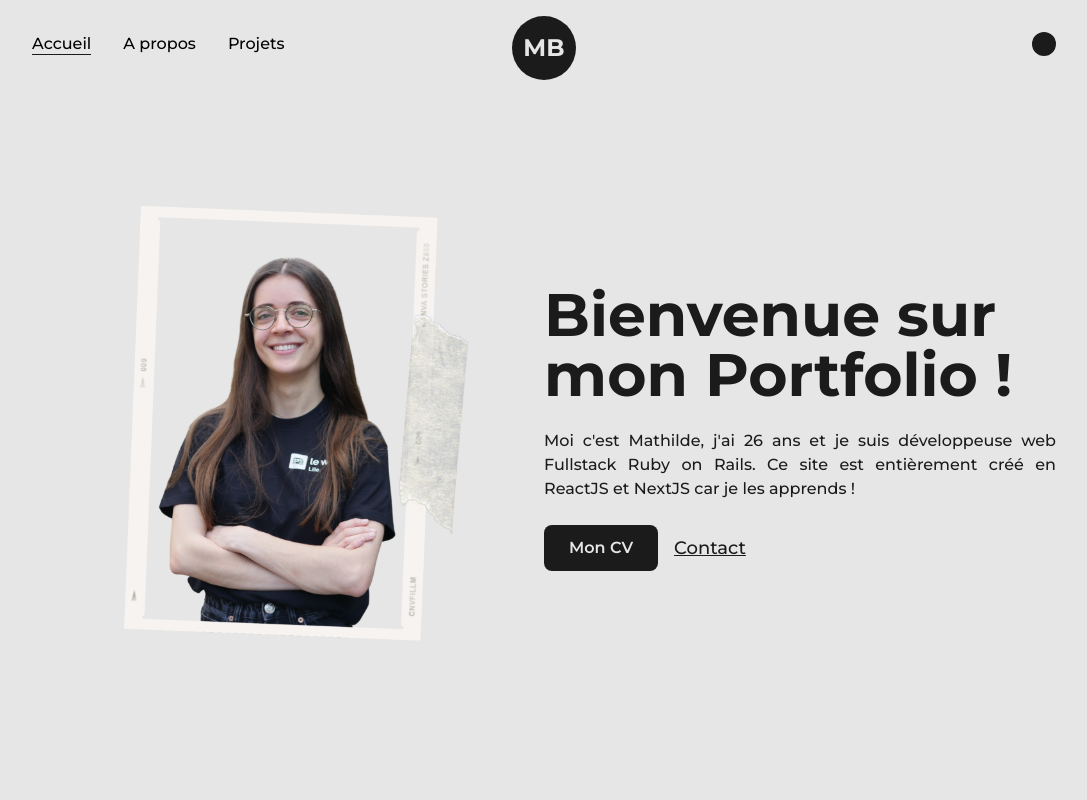
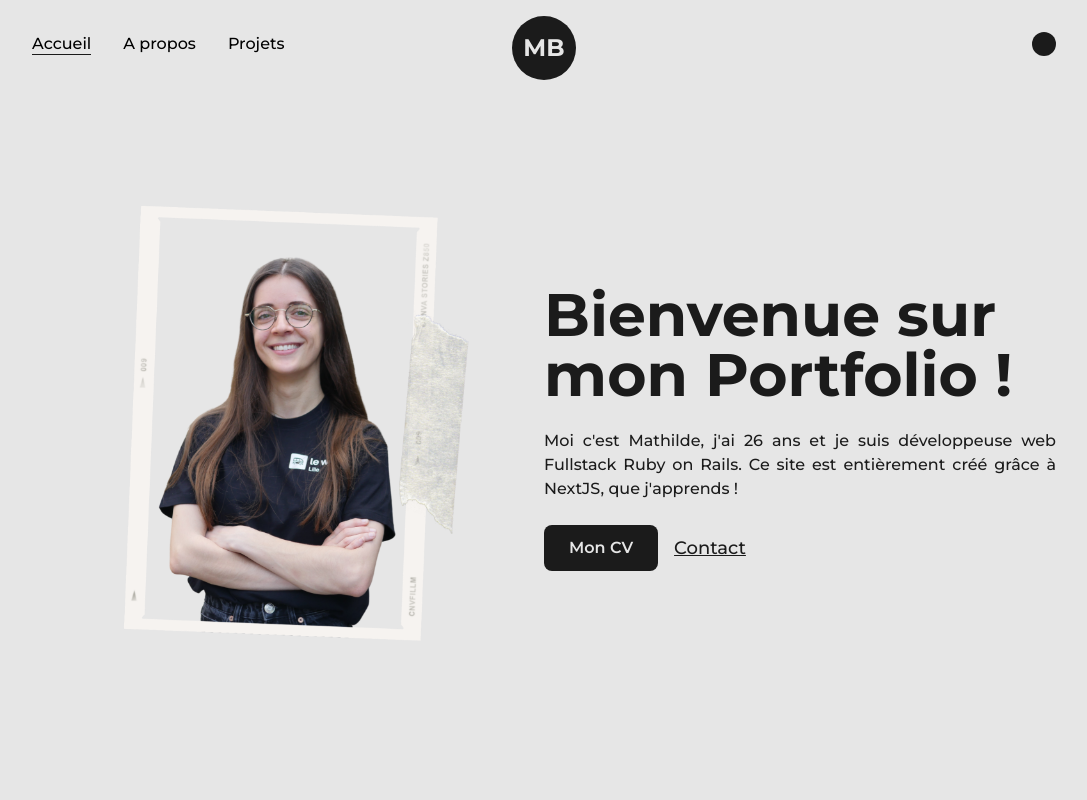
Before and after one commit to Mathouzalem/mbportfolio, a Next.js app in the folder next/: page / in a window 1280 px wide. Shown: the top 800 px of the page, without its empty margins (96-1183 px from the left). Built offline with nearby package versions, Linux system fonts and the light colour scheme; some icons are missing.

Commit message:
modif index

```diff
--- a/next/src/pages/index.js
+++ b/next/src/pages/index.js
@@ -27,7 +27,7 @@ export default function Home() {
             <div className='w-1/2 flex flex-col items-center self-center lg:w-full lg:text-center'>
               <AnimatedText text="Bienvenue sur mon Portfolio !" className='!text-6xl !text-left xl:!text-5xl lg:!text-center lg:!text:6xl md:!text-5xl sm:!text:3xl'/>
               <p className='text-justify my-4 text-base font-medium md:text-sm sm:text-xs'>
-                Moi c&apos;est Mathilde, j&apos;ai 26 ans et je suis développeuse web Fullstack Ruby on Rails. Ce site est entièrement créé en ReactJS et NextJS car je les apprends !
+                Moi c&apos;est Mathilde, j&apos;ai 26 ans et je suis développeuse web Fullstack Ruby on Rails. Ce site est entièrement créé grâce à NextJS, que j'apprends !
               </p>
               <div className='flex items-center self-start mt-2 lg:self-center'>
                 <Link href="/MathildeBonhomme.pdf" target={"_blank"} className="flex items-center bg-dark text-light p-2.5 px-6 rounded-lg tect-lg font-semibold hover:bg-light hover:text-dark border border-solid border-transparent hover:border-dark dark:bg-light dark:text-dark hover:dark:bg-dark hover:dark:text-light hover:dark:border-light md:p-2 md:px-4 md:text-base"
```
Also changed, not shown: 1 other file (tests, documents, lock files or other folders).
